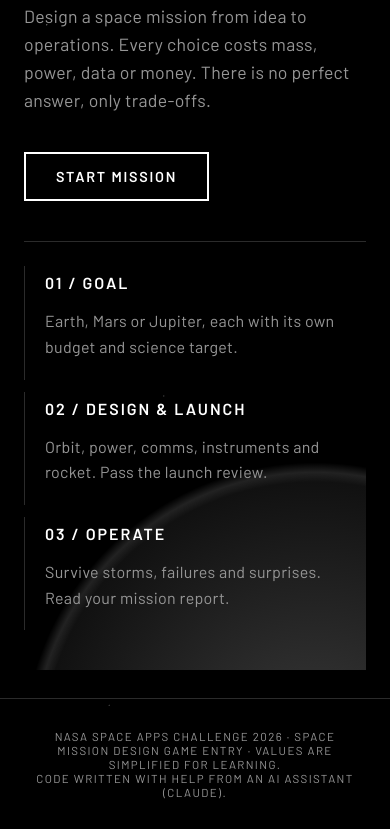
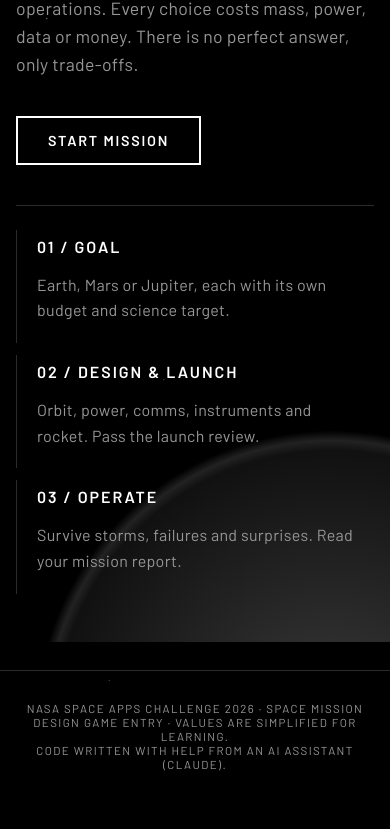
Before and after one commit to itznisila/Mission-Dino, a plain HTML site: page index.html in a window 390 px wide. Shown: the part 202-1031 px from the top of the page. After the commit the page ends 1003 px from the top, so only its background shows below. Drawn offline with Linux system fonts and the light colour scheme.

Commit message:
Make layout full-viewport and edge-to-edge
- Drop the 1200px container; main fills the width with a fluid gutter.
- Hero spans the full screen width and height (100svh).
- Wider fluid dashboard column and larger title cap on big screens.
- Guard against horizontal overflow on small screens.

Co-Authored-By: Claude Opus 5.5 <noreply@anthropic.com>

```diff
--- a/index.html
+++ b/index.html
@@ -8,14 +8,14 @@
 <meta name="ai-assistance" content="Game code written with assistance from an AI model (Claude). Game design, testing and data choices by the team.">
 <link rel="preconnect" href="https://fonts.googleapis.com"><link href="https://fonts.googleapis.com/css2?family=Barlow:wght@300;400;500;600;700&display=swap" rel="stylesheet">
 <style>
-:root{--bg:#000000;--txt:#ffffff;--mut:#969696;--line:#2b2b2b;--ok:#ffffff;--warn:#969696;--bad:#555555}
+:root{--gut:clamp(16px,4vw,72px);--top:28px;--bg:#000000;--txt:#ffffff;--mut:#969696;--line:#2b2b2b;--ok:#ffffff;--warn:#969696;--bad:#555555}
 *{box-sizing:border-box}
-html{background:var(--bg)}
-body{margin:0;font-family:"D-DIN","Barlow",Arial,Helvetica,sans-serif;color:var(--txt);min-height:100vh;letter-spacing:.02em;
+html{background:var(--bg);overflow-x:clip}
+body{margin:0;font-family:"D-DIN","Barlow",Arial,Helvetica,sans-serif;color:var(--txt);min-height:100vh;min-height:100svh;display:flex;flex-direction:column;overflow-x:clip;letter-spacing:.02em;
  background:radial-gradient(1px 1px at 12% 22%,#fff9,transparent),radial-gradient(1px 1px at 72% 78%,#fff6,transparent),radial-gradient(1px 1px at 42% 58%,#fff5,transparent),radial-gradient(1px 1px at 86% 14%,#fff8,transparent),radial-gradient(1px 1px at 28% 88%,#fff5,transparent),#000}
-main{max-width:1200px;margin:auto;padding:28px 24px}
+main{flex:1;width:100%;padding:var(--top) var(--gut)}
 h1,h2,h3,.btn,.badge,.lab,th{text-transform:uppercase;letter-spacing:.12em}
-h1{font-size:clamp(2.4rem,7vw,5rem);font-weight:700;margin:.1em 0;line-height:1}
+h1{font-size:clamp(2.4rem,7vw,8rem);font-weight:700;margin:.1em 0;line-height:1}
 h2{font-size:1.6rem;font-weight:600;margin:.3em 0}h3{font-size:1rem;font-weight:600;margin:.2em 0 .8em}
 p{line-height:1.6}.mut{color:var(--mut)}
 button{font:inherit;color:inherit;cursor:pointer}
@@ -25,13 +25,13 @@ button{font:inherit;color:inherit;cursor:pointer}
 .btn.sel{background:#fff;color:#000}
 .btn:disabled{opacity:.4;cursor:not-allowed}
 .card{background:transparent;border:1px solid var(--line);border-radius:0;padding:24px;margin:16px 0}
-.grid{display:grid;gap:12px;grid-template-columns:repeat(auto-fit,minmax(230px,1fr))}
+.grid{display:grid;gap:12px;grid-template-columns:repeat(auto-fit,minmax(min(230px,100%),1fr))}
 .opt{text-align:left;background:#000;border:1px solid var(--line);border-radius:0;padding:16px;display:flex;flex-direction:column;gap:8px;transition:border-color .2s,background .2s}
 .opt:hover{border-color:#fff}
 .opt b{text-transform:uppercase;letter-spacing:.08em;font-weight:600}
 .opt.on{background:#fff;color:#000;border-color:#fff}.opt.on small,.opt.on .st{color:#444}
 .opt small{color:var(--mut);line-height:1.45}.st{font-size:.82rem;color:#cfcfcf;letter-spacing:.04em}
-.layout{display:grid;grid-template-columns:1fr 330px;gap:24px;align-items:start}
+.layout{display:grid;grid-template-columns:minmax(0,1fr) clamp(300px,24vw,440px);gap:24px;align-items:start}
 .dash{position:sticky;top:16px;background:#000}
 .bar{margin:14px 0}.bar .lab{display:flex;justify-content:space-between;font-size:.75rem;color:#cfcfcf}
 .bar .trk{height:4px;background:#1c1c1c;margin-top:6px}
@@ -43,7 +43,7 @@ button{font:inherit;color:inherit;cursor:pointer}
 .mk{position:absolute;left:0;top:0;width:18px;height:18px;border:1px solid currentColor;font-size:.7rem;display:inline-flex;align-items:center;justify-content:center}
 .mk.ok{background:#fff;color:#000;border-color:#fff}.mk.warn{color:var(--mut)}.mk.bad{color:#fff}
 input{background:#000;border:1px solid var(--mut);color:var(--txt);border-radius:0;padding:10px;font:inherit}
-.hero{min-height:82vh;display:flex;flex-direction:column;justify-content:center;border:0;padding:40px 0;
+.hero{min-height:100vh;min-height:100svh;margin:calc(-1 * var(--top)) calc(-1 * var(--gut)) 0;display:flex;flex-direction:column;justify-content:center;border:0;padding:40px var(--gut);
  background:radial-gradient(circle at 85% 110%,#3a3a3a 0,#111 28%,transparent 29%),radial-gradient(circle at 85% 110%,#ffffff22 29%,transparent 30%)}
 .hero .kick{color:var(--mut);letter-spacing:.3em;text-transform:uppercase;font-size:.85rem}
 .steps{border-top:1px solid var(--line);margin-top:40px;padding-top:24px}
@@ -52,8 +52,8 @@ input{background:#000;border:1px solid var(--mut);color:var(--txt);border-radius
 .ship:after{content:"";position:absolute;left:3px;top:90px;width:8px;height:40px;background:linear-gradient(#fff,transparent);opacity:.8}
 @keyframes up{0%{transform:translateY(0)}20%{transform:translateY(4px)}100%{transform:translateY(-460px)}}
 .big{font-size:clamp(2rem,6vw,3.6rem);font-weight:700;letter-spacing:.08em;text-transform:uppercase}
-footer{color:var(--mut);font-size:.72rem;text-align:center;padding:30px;letter-spacing:.12em;text-transform:uppercase;border-top:1px solid var(--line)}
-table{width:100%;border-collapse:collapse}td,th{padding:10px 6px;border-bottom:1px solid var(--line);text-align:left}
+footer{color:var(--mut);font-size:.72rem;text-align:center;padding:30px var(--gut);letter-spacing:.12em;text-transform:uppercase;border-top:1px solid var(--line)}
+table{width:100%;border-collapse:collapse}td,th{overflow-wrap:anywhere;padding:10px 6px;border-bottom:1px solid var(--line);text-align:left}
 @media(max-width:860px){.layout{grid-template-columns:1fr}.dash{position:static}}
 </style>
 </head>
```
